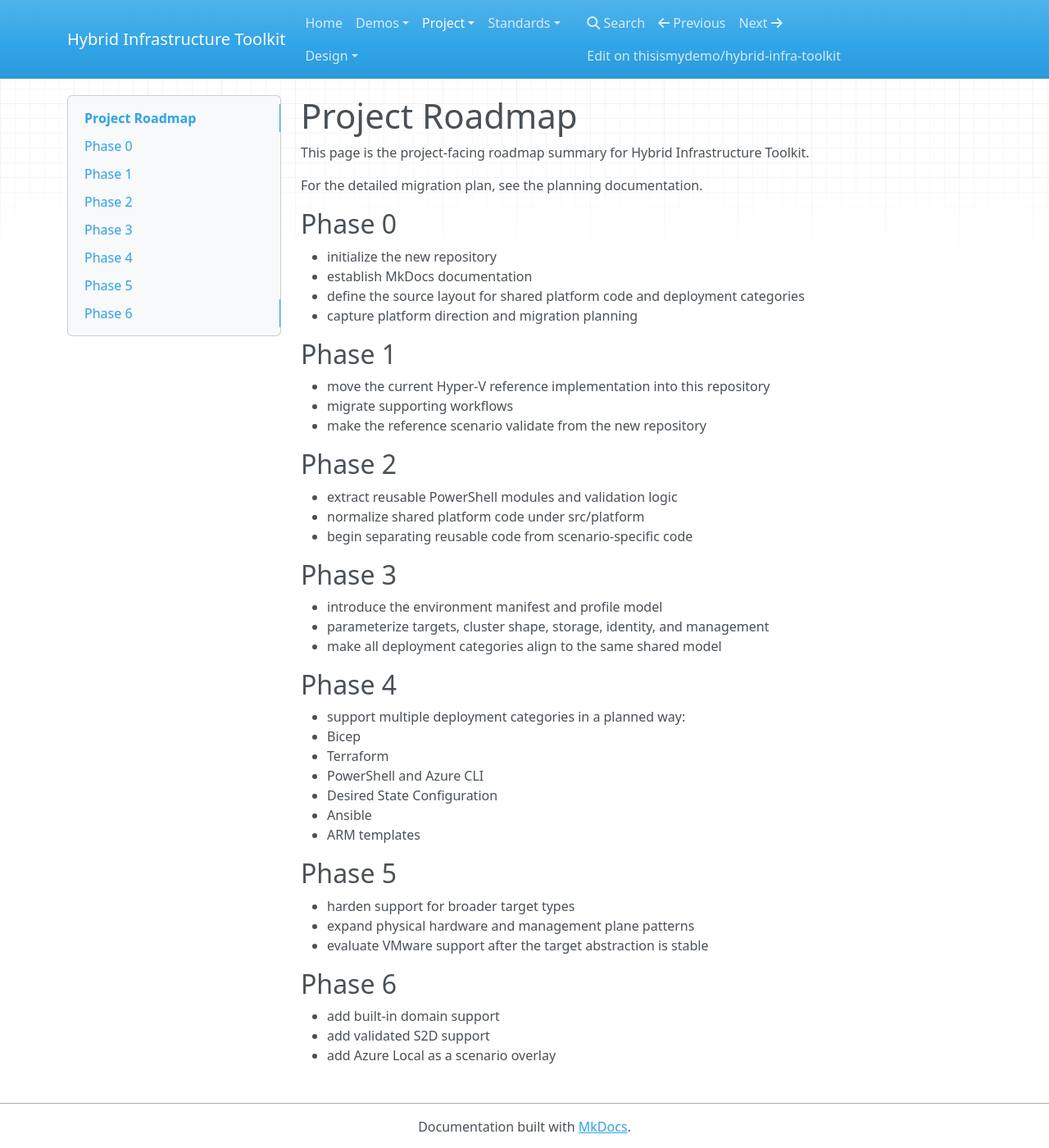
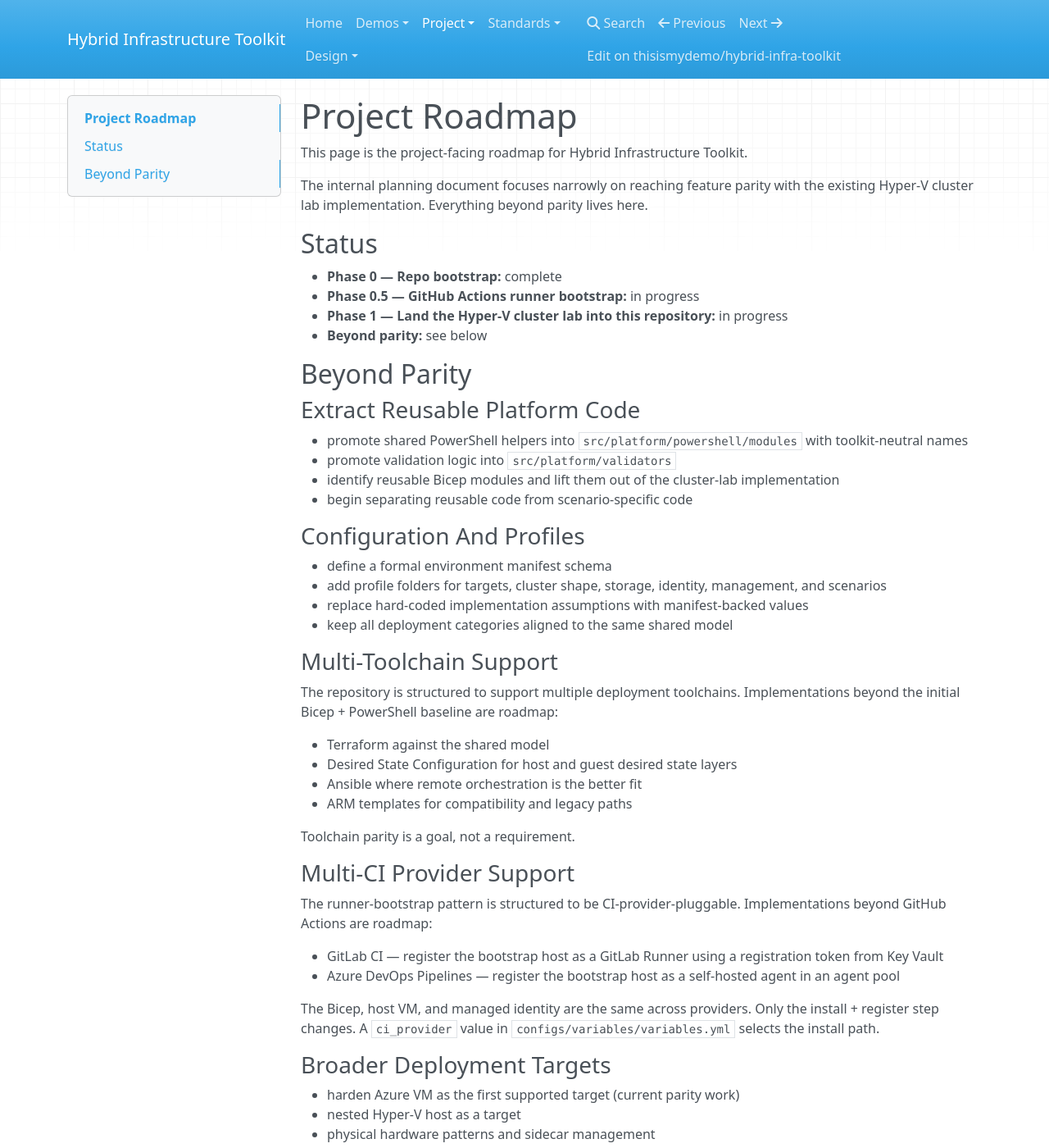
Before and after one commit to thisismydemo/hybrid-infra-toolkit, an MkDocs documentation site: the page built from docs/project/roadmap.md, in a window 1280 px wide and 1400 px high. Shown: the whole window at 82% size. Built offline with MkDocs 1.6.1, drawn with Linux system fonts in a browser that asks for light colours; nearby versions of some CDN libraries; some of the changed text lies outside the part shown.

Commit message:
Plan: trim planning.md to parity-only; move beyond-parity work to roadmap

```diff
--- a/docs/project/roadmap.md
+++ b/docs/project/roadmap.md
@@ -1,52 +1,92 @@
 # Project Roadmap
 
-This page is the project-facing roadmap summary for Hybrid Infrastructure Toolkit.
+This page is the project-facing roadmap for Hybrid Infrastructure Toolkit.
 
-For the detailed migration plan, see the planning documentation.
+The internal planning document focuses narrowly on reaching feature parity with the existing Hyper-V cluster lab implementation. Everything beyond parity lives here.
 
-## Phase 0
+## Status
 
-- initialize the new repository
-- establish MkDocs documentation
-- define the source layout for shared platform code and deployment categories
-- capture platform direction and migration planning
+- **Phase 0 — Repo bootstrap:** complete
+- **Phase 0.5 — GitHub Actions runner bootstrap:** in progress
+- **Phase 1 — Land the Hyper-V cluster lab into this repository:** in progress
+- **Beyond parity:** see below
 
-## Phase 1
+## Beyond Parity
 
-- move the current Hyper-V reference implementation into this repository
-- migrate supporting workflows
-- make the reference scenario validate from the new repository
+### Extract Reusable Platform Code
 
-## Phase 2
-
-- extract reusable PowerShell modules and validation logic
-- normalize shared platform code under src/platform
+- promote shared PowerShell helpers into `src/platform/powershell/modules` with toolkit-neutral names
+- promote validation logic into `src/platform/validators`
+- identify reusable Bicep modules and lift them out of the cluster-lab implementation
 - begin separating reusable code from scenario-specific code
 
-## Phase 3
+### Configuration And Profiles
 
-- introduce the environment manifest and profile model
-- parameterize targets, cluster shape, storage, identity, and management
-- make all deployment categories align to the same shared model
+- define a formal environment manifest schema
+- add profile folders for targets, cluster shape, storage, identity, management, and scenarios
+- replace hard-coded implementation assumptions with manifest-backed values
+- keep all deployment categories aligned to the same shared model
 
-## Phase 4
+### Multi-Toolchain Support
 
-- support multiple deployment categories in a planned way:
-  - Bicep
-  - Terraform
-  - PowerShell and Azure CLI
-  - Desired State Configuration
-  - Ansible
-  - ARM templates
+The repository is structured to support multiple deployment toolchains. Implementations beyond the initial Bicep + PowerShell baseline are roadmap:
 
-## Phase 5
+- Terraform against the shared model
+- Desired State Configuration for host and guest desired state layers
+- Ansible where remote orchestration is the better fit
+- ARM templates for compatibility and legacy paths
 
-- harden support for broader target types
-- expand physical hardware and management plane patterns
-- evaluate VMware support after the target abstraction is stable
+Toolchain parity is a goal, not a requirement.
 
-## Phase 6
+### Multi-CI Provider Support
 
-- add built-in domain support
-- add validated S2D support
-- add Azure Local as a scenario overlay
+The runner-bootstrap pattern is structured to be CI-provider-pluggable. Implementations beyond GitHub Actions are roadmap:
+
+- GitLab CI — register the bootstrap host as a GitLab Runner using a registration token from Key Vault
+- Azure DevOps Pipelines — register the bootstrap host as a self-hosted agent in an agent pool
+
+The Bicep, host VM, and managed identity are the same across providers. Only the install + register step changes. A `ci_provider` value in `configs/variables/variables.yml` selects the install path.
+
+### Broader Deployment Targets
+
+- harden Azure VM as the first supported target (current parity work)
+- nested Hyper-V host as a target
+- physical hardware patterns and sidecar management
+- VMware support, deferred until the target abstraction is stable
+
+### Cluster Shape
+
+- configurable node count (`2-node`, `4-node` first)
+- configurable node sizing or sizing profiles
+- cluster shape presets for demo, lab, and validation scenarios
+
+### Storage Modes
+
+- `iscsi` as the first portable default
+- `s2d` as a later validated mode
+- `none` for lightweight or management-only environments
+
+### Identity Modes
+
+- `existing-domain` for hybrid-integrated scenarios (current parity work)
+- `built-in-domain` as the default portable mode
+- `custom-domain` after end-to-end bootstrap is parameterized
+- workgroup mode if needed later
+
+### Management Plane Options
+
+- external management services
+- cohosted management VMs
+- sidecar Hyper-V management host for physical hardware scenarios
+
+Management roles in scope across modes: domain controllers, DNS, Windows Admin Center, SCVMM, optional jump box / orchestration VM.
+
+### Azure Local Overlay
+
+Longer term the toolkit may support a lab-oriented Azure Local mode. Guardrail: Azure Local is a scenario overlay, not the only product identity.
+
+### Documentation And Versioning
+
+- public docs for each scenario under `docs/demos/<scenario>/`
+- versioned documentation via `mike` once a stable release line emerges
+- changelog discipline tied to tagged releases
```
Also changed, not shown: planning/planning.md (+152 -238 lines).
